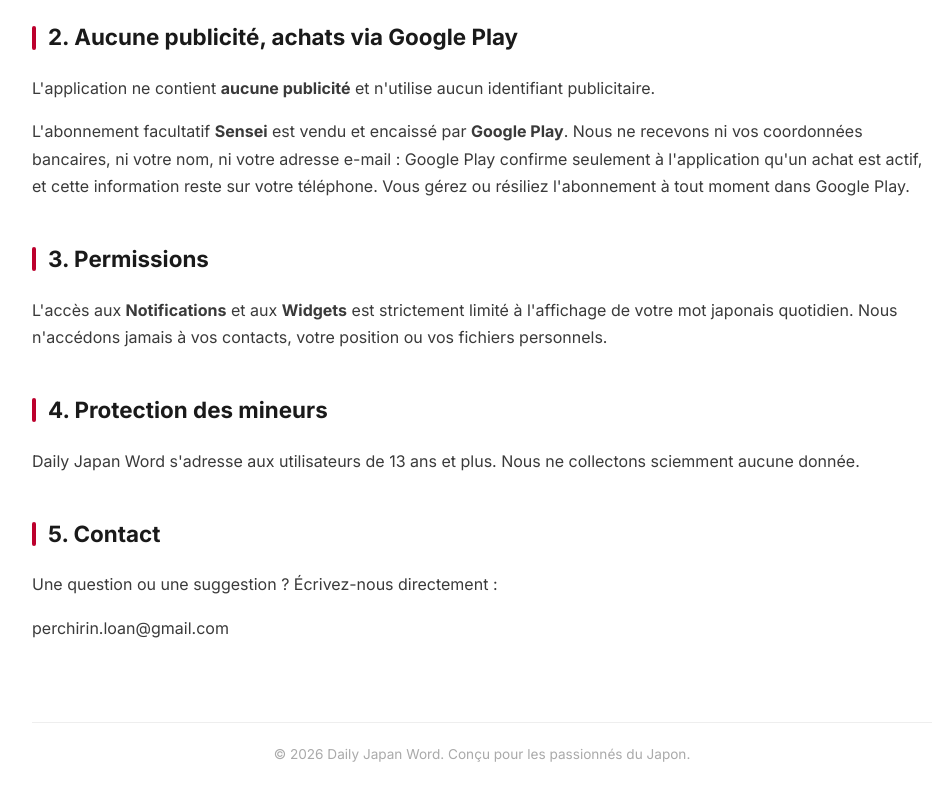
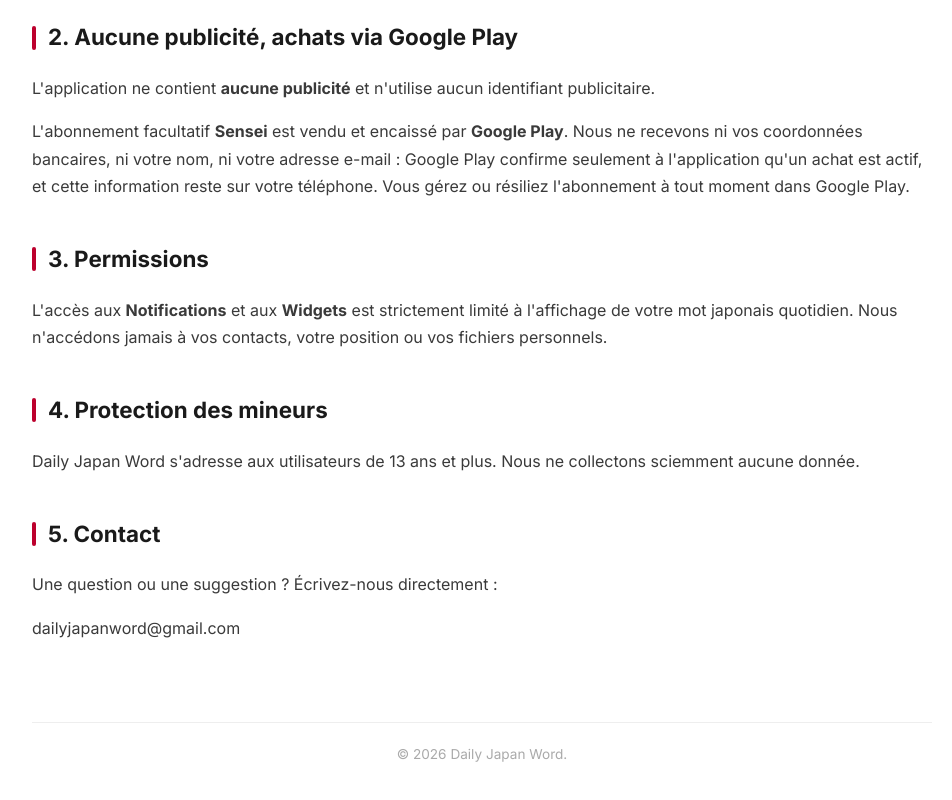
Before and after one commit to LoanPerchirin/daily-japan-word-privacy, a plain HTML site: page index.html in a window 1280 px wide. Shown: the part 778-1578 px from the top of the page, without its empty margins (158-1110 px from the left). Drawn offline with Linux system fonts and the light colour scheme.

Commit message:
feat: remplacement email

```diff
--- a/index.html
+++ b/index.html
@@ -162,10 +162,10 @@
 
     <h2>5. Contact</h2>
     <p>Une question ou une suggestion ? Écrivez-nous directement :</p>
-    <p>perchirin.loan@gmail.com</p>
+    <p>dailyjapanword@gmail.com</p>
 
     <footer>
-        © 2026 Daily Japan Word. Conçu pour les passionnés du Japon.
+        © 2026 Daily Japan Word.
     </footer>
 
 </body>
```
